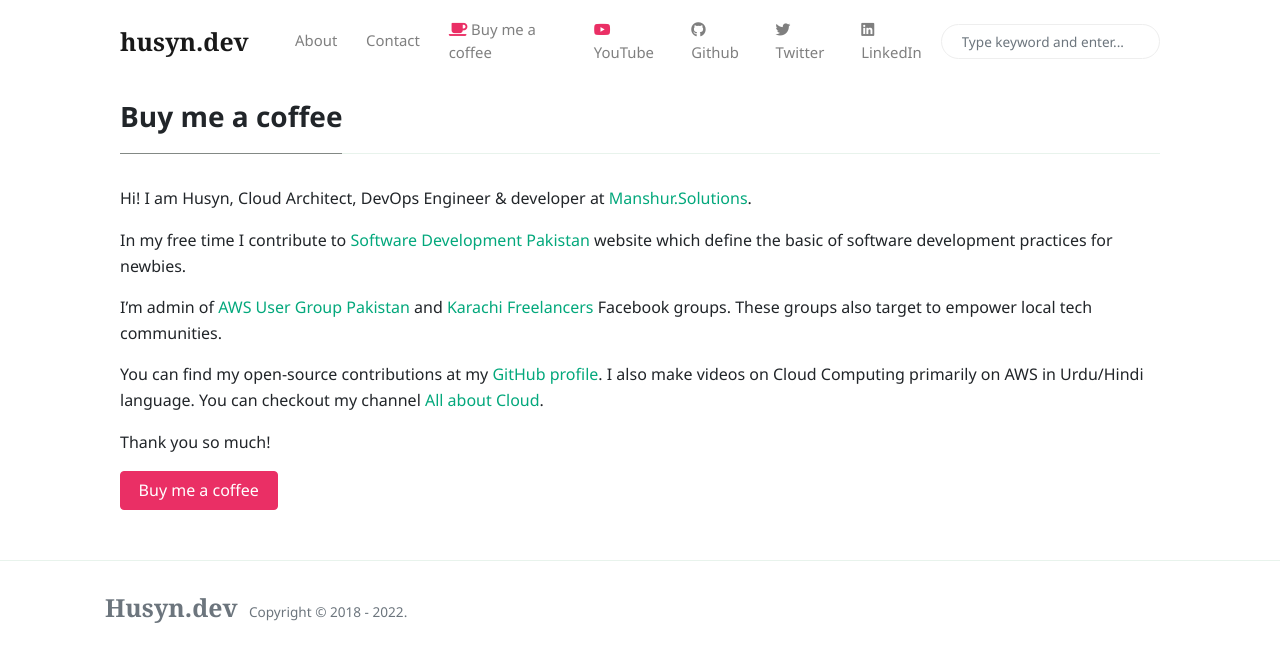
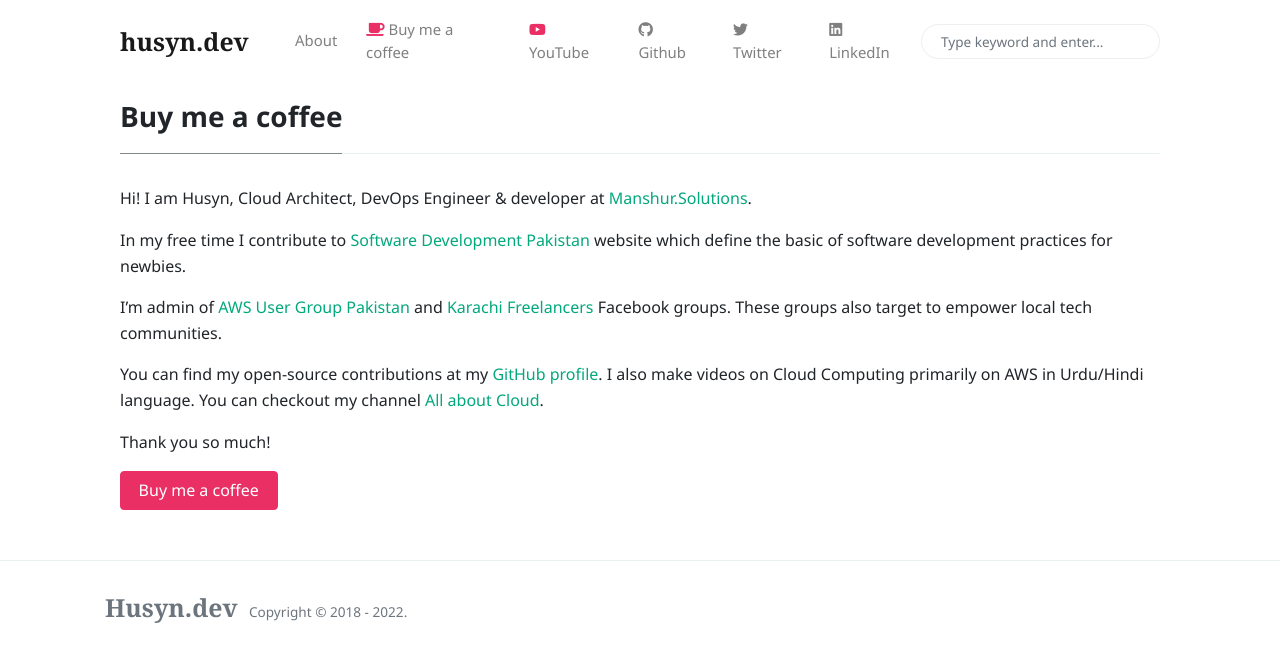
Before and after one commit to husyn/husyn.dev, a Jekyll site: the page built from _pages/buy-me-a-coffee.md, in a window 1280 px wide. Shown: the top 662 px of the page. Built offline with Jekyll 4.4.1, drawn with Linux system fonts in a browser that asks for light colours; nearby versions of some CDN libraries; our own code applies the rules of GitHub Pages for plain Markdown files.

Commit message:
Removes contact-us link

```diff
--- a/_includes/menu-header.html
+++ b/_includes/menu-header.html
@@ -6,9 +6,10 @@
 <li class="nav-item">
     <a class="nav-link" href="{{site.baseurl}}/about.html">About</a>
 </li>
-<li class="nav-item">
+<!-- Hides Contact us link for brevity and in favor of many other ways to get contacted-->
+<!-- <li class="nav-item">
     <a class="nav-link" href="{{site.baseurl}}/contact.html">Contact</a>
-</li>
+</li> -->
 <li class="nav-item">
     <a target="_blank" class="nav-link" href="https://www.buymeacoffee.com/husyn"><i class="fa fa-coffee text-danger"></i> Buy me a coffee</a>
 </li>
```
